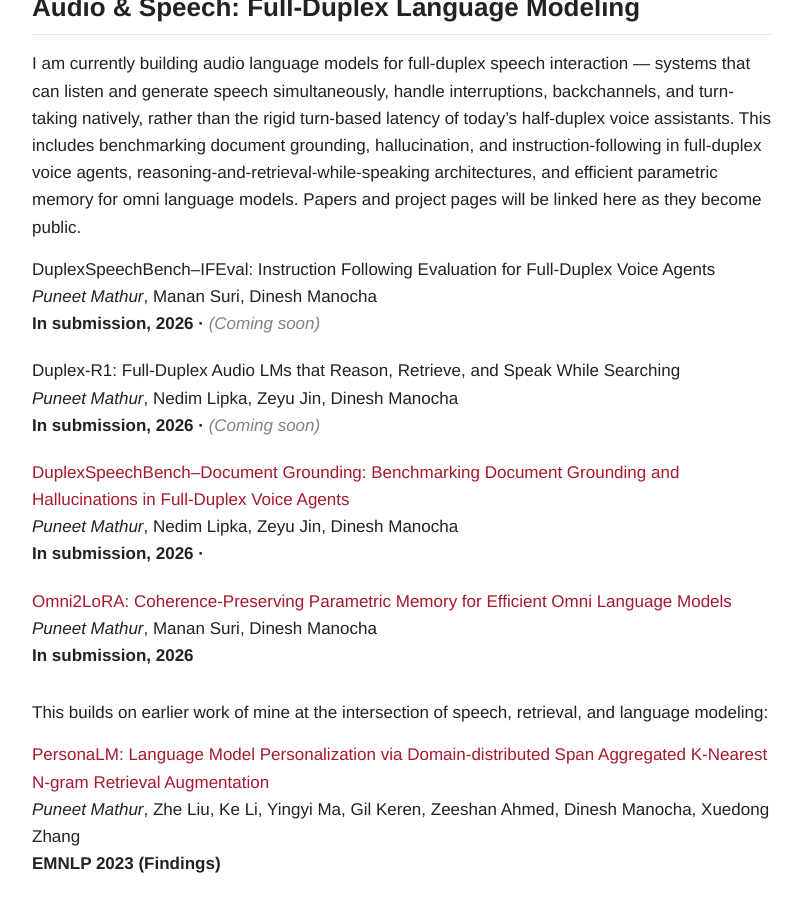
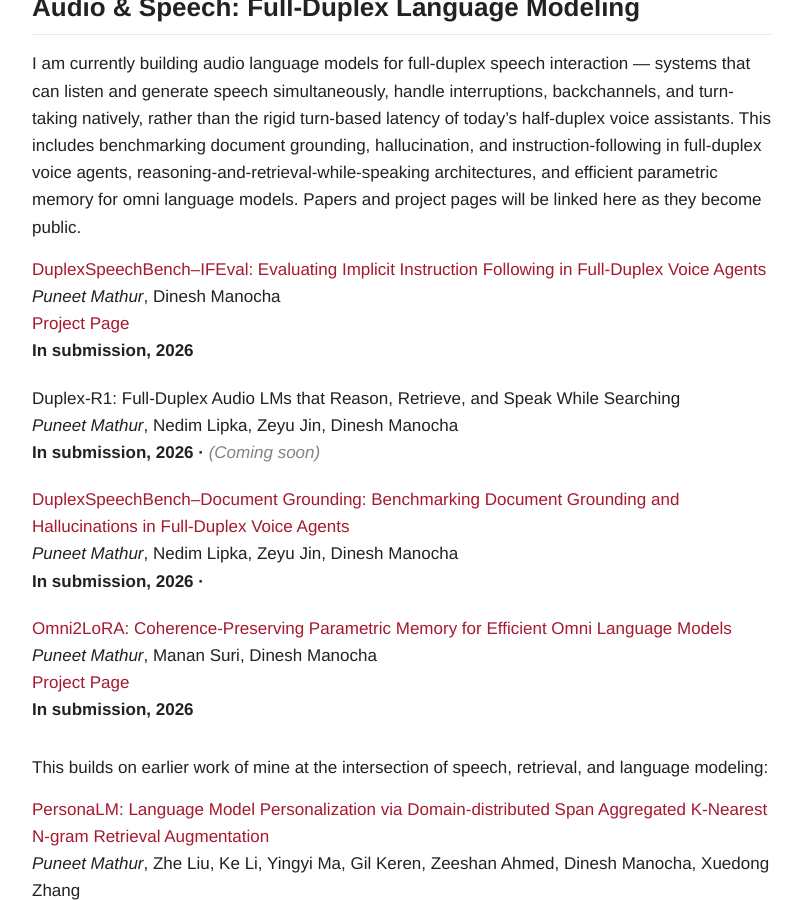
Before and after one commit to theMADAIguy/theMADAIguy.github.io, a Jekyll site: the page built from _pages/research.md, in a window 1280 px wide and 900 px high, scrolled down 483 px. Shown: the whole window, without its empty margins (238-1040 px from the left). Built offline with Jekyll 4.4.1, drawn with Linux system fonts in a browser that asks for light colours.

Commit message:
Update research.md

```diff
--- a/_pages/research.md
+++ b/_pages/research.md
@@ -17,9 +17,10 @@ I am currently building audio language models for full-duplex speech interaction
 
 <ul class="pub-list">
 <li>
-<span class="pub-title">DuplexSpeechBench&ndash;IFEval: Instruction Following Evaluation for Full-Duplex Voice Agents</span>
-<span class="pub-authors"><i>Puneet Mathur</i>, Manan Suri, Dinesh Manocha</span>
-<span class="pub-venue">In submission, 2026 &middot; <span class="pub-soon">(Coming soon)</span></span>
+<span class="pub-title"><a href="https://drive.google.com/file/d/19PFdT7quVGvLRk3se8uoPB6xmPqB4tyJ/view?usp=sharing">DuplexSpeechBench&ndash;IFEval: Evaluating Implicit Instruction Following in Full-Duplex Voice Agents</a></span>
+<span class="pub-authors"><i>Puneet Mathur</i>, Dinesh Manocha</span>
+<span class="pub-links"><a href="http://dsb-ifeval.github.io/">Project Page</a></span>
+<span class="pub-venue">In submission, 2026</span>
 </li>
 <li>
 <span class="pub-title">Duplex-R1: Full-Duplex Audio LMs that Reason, Retrieve, and Speak While Searching</span>
@@ -34,6 +35,7 @@ I am currently building audio language models for full-duplex speech interaction
 <li>
 <span class="pub-title"><a href="https://arxiv.org/pdf/2608.09227">Omni2LoRA: Coherence-Preserving Parametric Memory for Efficient Omni Language Models</a></span>
 <span class="pub-authors"><i>Puneet Mathur</i>, Manan Suri, Dinesh Manocha</span>
+<span class="pub-links"><a href="http://omni2lora.github.io/">Project Page</a></span>
 <span class="pub-venue">In submission, 2026</span>
 </li>
 </ul>
```
